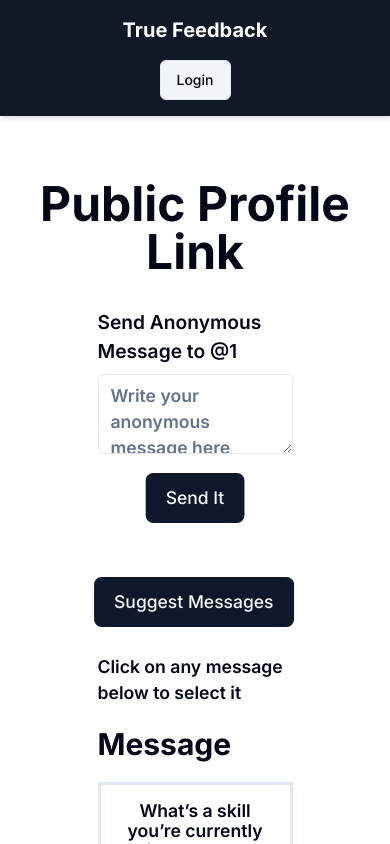
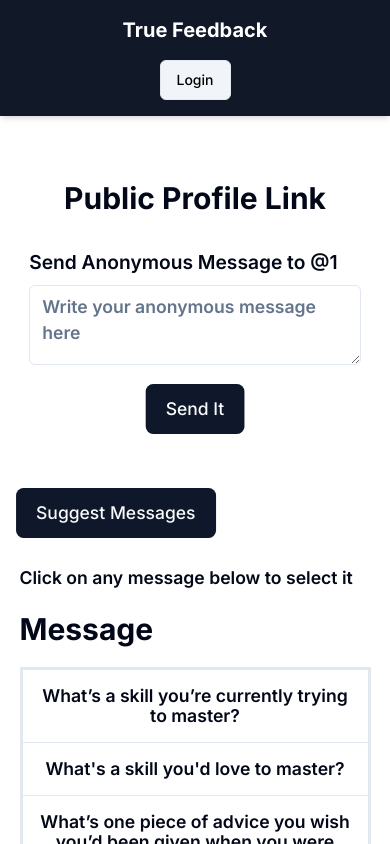
Before and after one commit to chwaleed/True-Feedback-Full-Stack-App, a Next.js app: page /u/1 in a window 390 px wide. Shown: the top 844 px of the page. Built offline with nearby package versions, Linux system fonts and the light colour scheme; no server answers.

Commit message:
making responsive

```diff
--- a/src/app/(app)/u/[user]/page.js
+++ b/src/app/(app)/u/[user]/page.js
@@ -74,14 +74,14 @@ function SendMessage() {
 
   return (
     <div>
-      <h1 className="text-center text-5xl font-bold mt-16">
+      <h1 className="text-center max-md:text-3xl text-5xl font-bold mt-16">
         Public Profile Link
       </h1>
 
       <Form {...form}>
         <form
           onSubmit={form.handleSubmit(onSubmit)}
-          className="space-y-6 w-[50%] mt-8 mx-auto"
+          className="space-y-6 max-md:w-[85%] w-[50%] mt-8 mx-auto"
         >
           <FormField
             name="content"
@@ -122,8 +122,8 @@ function SendMessage() {
           </Button>
         </form>
       </Form>
-      <div className=" w-[50%] mx-auto mt-32">
-        <Button onClick={() => fetchMessages()} className="ml-4  scale-125">
+      <div className=" max-md:w-[90%]  w-[50%] mx-auto mt-32">
+        <Button onClick={() => fetchMessages()} className="ml-4   scale-125">
           Suggest Messages
         </Button>
         <p className="mt-8 font-semibold text-[1.1rem]">
```
